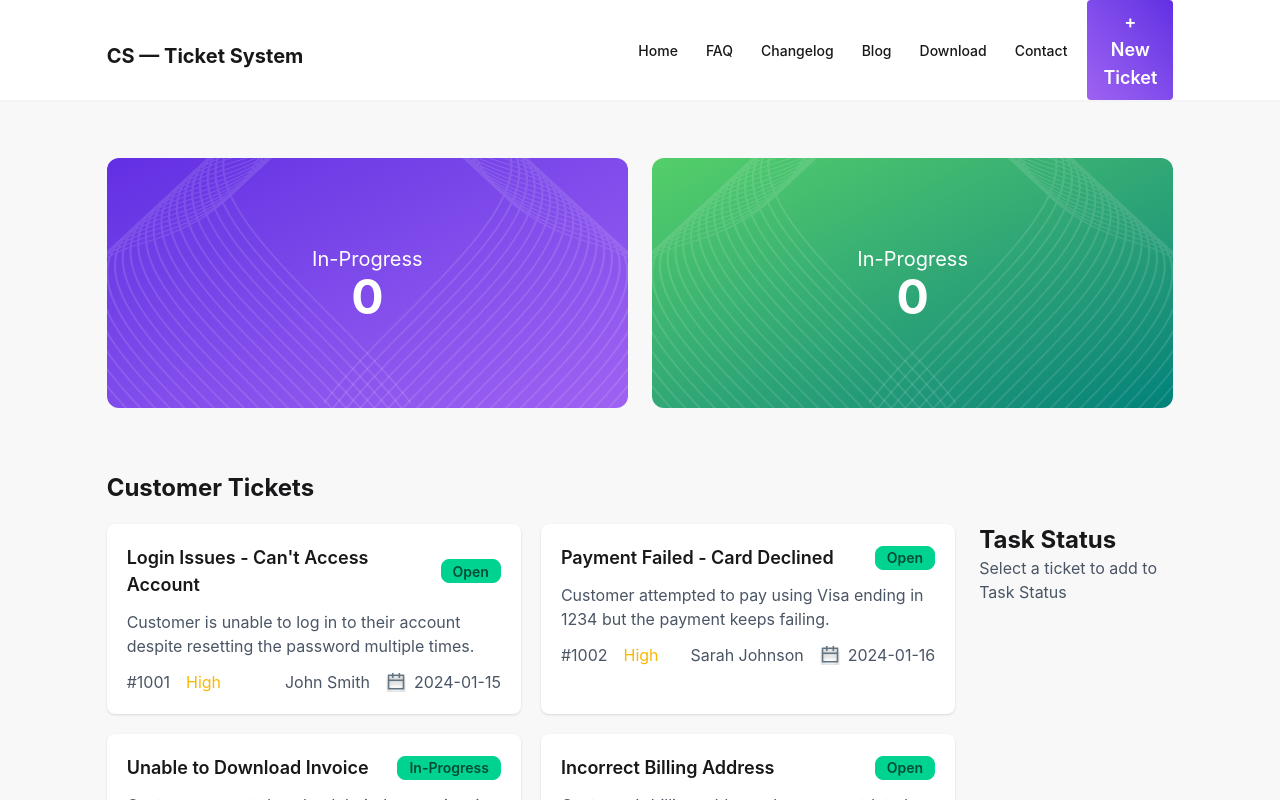
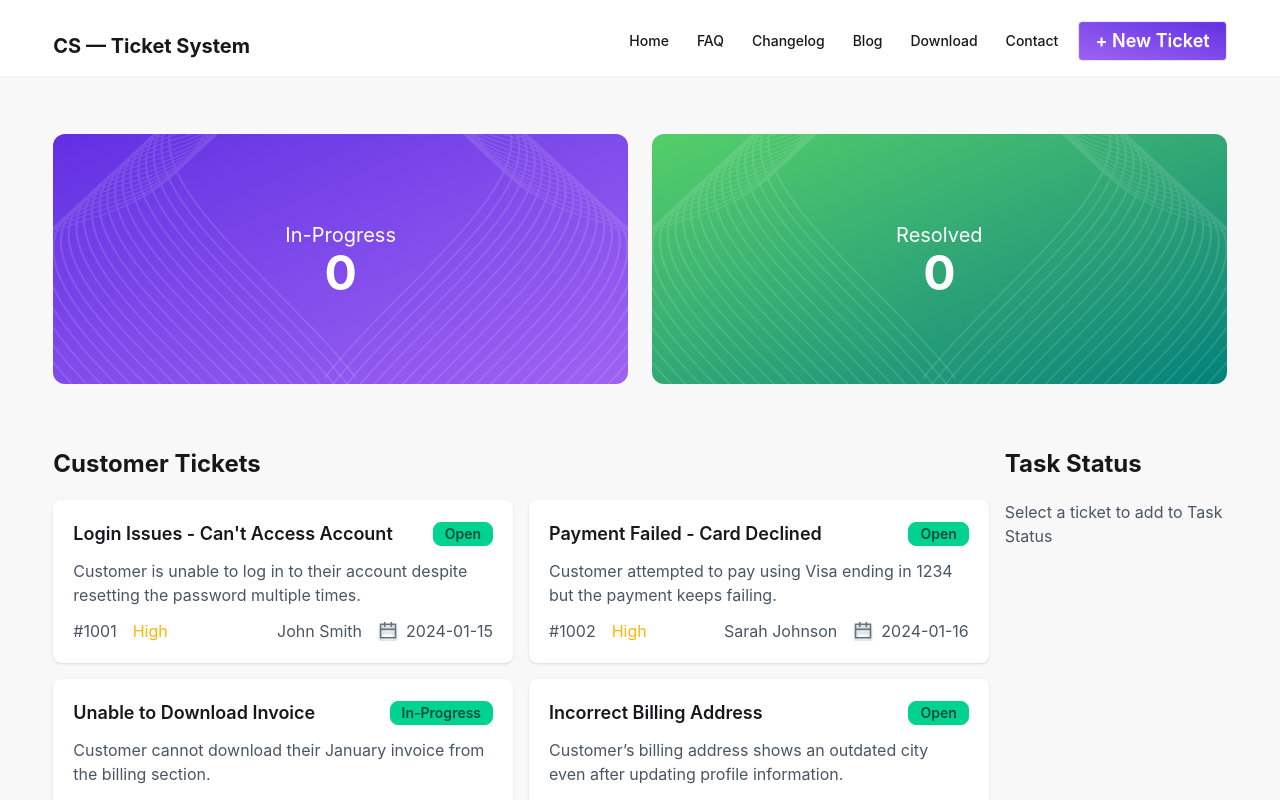
Before and after one commit to mdalamin0/Customer-Support-Zone, a React (Vite) app: page / in a window 1280 px wide. Shown: the top 800 px of the page. Built offline with nearby package versions, Linux system fonts and the light colour scheme.

Commit message:
added-Clicking-a-card-adds-to-Task-Status-Section

```diff
--- a/src/App.jsx
+++ b/src/App.jsx
@@ -1,27 +1,39 @@
-import { Suspense } from 'react'
+import { Suspense, useState } from 'react'
 import './App.css'
 import Banner from './Components/Banner/Banner'
 import NavBar from './Components/NavBar/NavBar'
 import TicketsContainer from './Components/TicketsContainer/TicketsContainer'
+import TaskStatusContainer from './Components/TaskStatusContainer/TaskStatusContainer'
 
 
 const fetchCustomerTickets = async () => {
   const res = await fetch("/public/Tickets.json");
   return res.json();
 }
-
+const promiseTickets = fetchCustomerTickets();
 
 function App() {
-  const promiseTickets = fetchCustomerTickets();
+  const [inProgressTasks, setInProgressTasks] = useState([]);
+
+  const handleAddTask = (t) => {
+    setInProgressTasks([...inProgressTasks, t])
+  }
+  console.log(inProgressTasks)
 
   return (
     <>
       <NavBar></NavBar>
       <div className='bg-base-200 border-t-2 border-gray-100'>
-        <Banner></Banner>
-      <Suspense fallback={<p>Loading...</p>}>
-        <TicketsContainer promiseTickets={promiseTickets}></TicketsContainer>
-      </Suspense>
+        <Banner inProgressTasks={inProgressTasks}></Banner>
+        <div className='w-11/12 mx-auto grid grid-cols-1 lg:grid-cols-5 gap-4'>
+          <Suspense fallback={<p>Loading...</p>}>
+            <TicketsContainer
+              promiseTickets={promiseTickets}
+              handleAddTask={handleAddTask}
+            ></TicketsContainer>
+          </Suspense>
+          <TaskStatusContainer inProgressTasks={inProgressTasks}></TaskStatusContainer>
+        </div>
       </div>
     </>
   )
--- a/src/Components/Banner/Banner.jsx
+++ b/src/Components/Banner/Banner.jsx
@@ -1,9 +1,9 @@
 import vector1 from "../../assets/vector1.png";
 import vector2 from "../../assets/vector2.png";
 
-const Banner = () => {
+const Banner = ({inProgressTasks}) => {
   return (
-    <div className="grid grid-cols-1 md:grid-cols-2 gap-6 pt-14 w-10/12 mx-auto">
+    <div className="grid grid-cols-1 md:grid-cols-2 gap-6 pt-14 w-11/12 mx-auto">
 
       <div className="relative h-[250px] flex flex-col justify-center items-center text-white bg-linear-to-br from-[#632EE3] to-[#9F62F2] rounded-xl overflow-hidden">
         <img
@@ -16,7 +16,7 @@ const Banner = () => {
         />
 
         <h2 className="text-xl z-10">In-Progress</h2>
-        <p className="text-5xl font-bold z-10">0</p>
+        <p className="text-5xl font-bold z-10">{inProgressTasks.length}</p>
       </div>
       <div className="relative h-[250px] flex flex-col justify-center items-center text-white bg-linear-to-br from-[#54CF68] to-[#00827A] rounded-xl overflow-hidden">
         <img
@@ -28,7 +28,7 @@ const Banner = () => {
           className="absolute right-0 top-0 h-full object-contain"
         />
 
-        <h2 className="text-xl z-10">In-Progress</h2>
+        <h2 className="text-xl z-10">Resolved</h2>
         <p className="text-5xl font-bold z-10">0</p>
       </div>
     </div>
--- a/src/Components/NavBar/NavBar.jsx
+++ b/src/Components/NavBar/NavBar.jsx
@@ -1,7 +1,7 @@
 
 const NavBar = () => {
   return (
-    <div className="w-10/12 mx-auto">
+    <div className="w-11/12 mx-auto">
       <div className="navbar-start mt-8 mb-4">
         <div className="dropdown">
           <div tabIndex="0" role="button" className="btn btn-ghost lg:hidden">
@@ -34,7 +34,7 @@ const NavBar = () => {
             <li><a>Contact</a></li>
           </ul>
         </div>
-        <button className='bg-linear-to-bl from-[#632EE3] to-[#9F62F2]
+        <button className='btn bg-linear-to-bl from-[#632EE3] to-[#9F62F2]
           px-4 py-2 rounded text-sm md:text-lg font-semibold text-white cursor-pointer
           transition-opacity duration-300 hover:opacity-80 '>
           + New Ticket
--- /dev/null
+++ b/src/Components/TaskStatusCard/TaskStatusCard.jsx
@@ -0,0 +1,13 @@
+import React from 'react';
+
+const TaskStatusCard = ({ task }) => {
+  console.log(task)
+  return (
+    <div className='card shadow-sm bg-white p-3 space-y-4'>
+      <h2 className='tex-sm font-semibold'>{task.title}</h2>
+      <button className='btn bg-[#02A53B] text-white'>Complete</button>
+    </div>
+  );
+};
+
+export default TaskStatusCard;
--- a/src/Components/TaskStatusContainer/TaskStatusContainer.jsx
+++ b/src/Components/TaskStatusContainer/TaskStatusContainer.jsx
@@ -1,10 +1,22 @@
 import React from 'react';
+import TaskStatusCard from '../TaskStatusCard/TaskStatusCard';
 
-const TaskStatusContainer = () => {
+const TaskStatusContainer = ({ inProgressTasks }) => {
+  console.log(inProgressTasks.length)
   return (
-    <div>
-      <h2 className='text-2xl font-bold'>Task Status</h2>
-      <p className='text-gray-600'>Select a ticket to add to Task Status</p>
+
+    <div className='col-span-1'>
+      <h2 className='text-2xl font-bold text-left md:mt-16  mb-5'>Task Status</h2>
+      <div className='space-y-4'>
+
+        {inProgressTasks.length === 0 ? (
+          <p className='text-gray-600'>Select a ticket to add to Task Status</p>) :
+          (inProgressTasks.map(task => <TaskStatusCard
+            key={task.id}
+            task={task}
+          ></TaskStatusCard>))}
+
+      </div>
     </div>
   );
 };
--- a/src/Components/TicketCard/TicketCard.jsx
+++ b/src/Components/TicketCard/TicketCard.jsx
@@ -1,10 +1,11 @@
 import calenderImg from '../../assets/ri_calendar-line.png'
 
-const TicketCard = ({ ticket }) => {
+const TicketCard = ({ ticket, handleAddTask }) => {
   const { id, title, description, status, priority, customer, createdAt } = ticket;
-  console.log(ticket)
+
+
   return (
-    <div className='card shadow-sm bg-white cursor-pointer transition-all duration-300 hover:scale-105 hover:shadow-xl'>
+    <div onClick={() => handleAddTask(ticket)} className='card shadow-sm bg-white cursor-pointer transition-all duration-300 hover:scale-105 hover:shadow-xl'>
       <div className='p-5 space-y-3'>
         <div className='flex justify-between items-center'>
           <h3 className='card-title'>{title}</h3>
--- a/src/Components/TicketsContainer/TicketsContainer.jsx
+++ b/src/Components/TicketsContainer/TicketsContainer.jsx
@@ -2,24 +2,26 @@ import React, { use } from 'react';
 import TicketCard from '../TicketCard/TicketCard';
 import TaskStatusContainer from '../TaskStatusContainer/TaskStatusContainer';
 
-const TicketsContainer = ({ promiseTickets }) => {
+const TicketsContainer = ({ promiseTickets, handleAddTask }) => {
   const tickets = use(promiseTickets);
 
   return (
-    <div className='w-10/12 mx-auto pb-16'>
+    <div className=' md:pb-16 col-span-4'>
       <div className='text-2xl font-bold mt-16  mb-5 '>
         <h2 >Customer Tickets</h2>
 
       </div>
-      <div className="grid grid-cols-1 lg:grid-cols-5 gap-6">
-        <div className="lg:col-span-4 grid grid-cols-1 md:grid-cols-2 gap-5">
+      <div className="">
+        <div className=" grid grid-cols-1 md:grid-cols-2 gap-4">
           {
-            tickets.map(ticket => <TicketCard ticket={ticket}></TicketCard>)
+            tickets.map(ticket => <TicketCard
+              key={ticket.id}
+              ticket={ticket}
+              handleAddTask={handleAddTask}
+            ></TicketCard>)
           }
         </div>
-        <div className=" ">
-          <TaskStatusContainer></TaskStatusContainer>
-        </div>
+
       </div>
     </div>
   );
```
Lines whose indentation alone changed are shown as unchanged.
